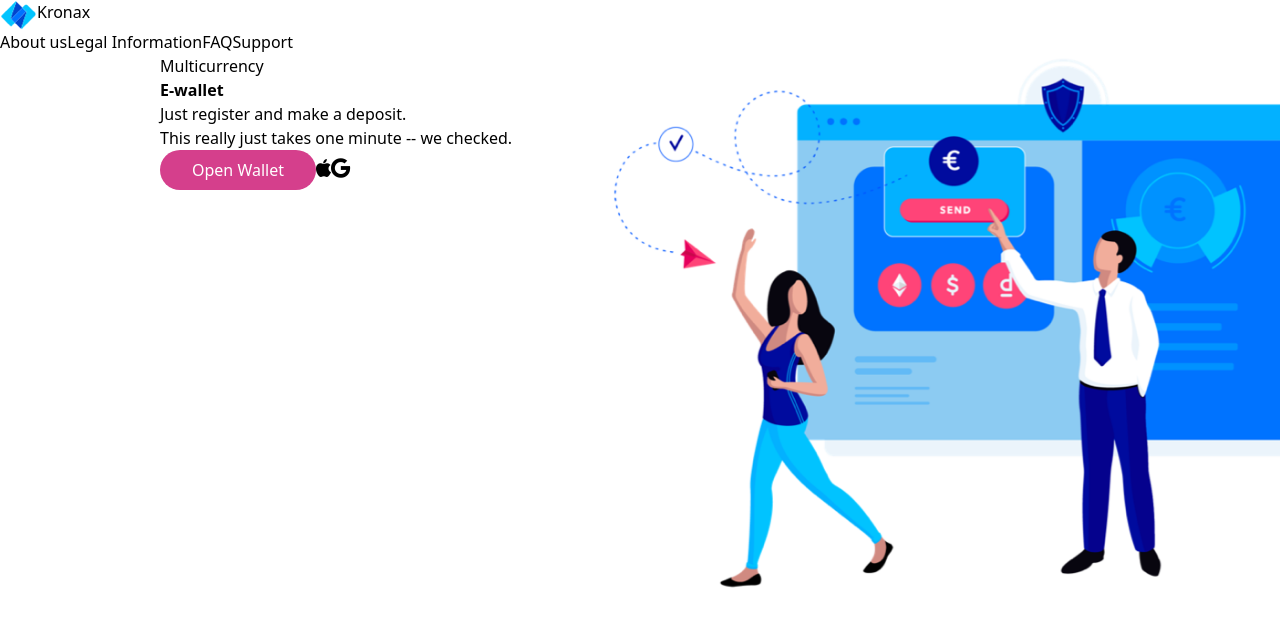
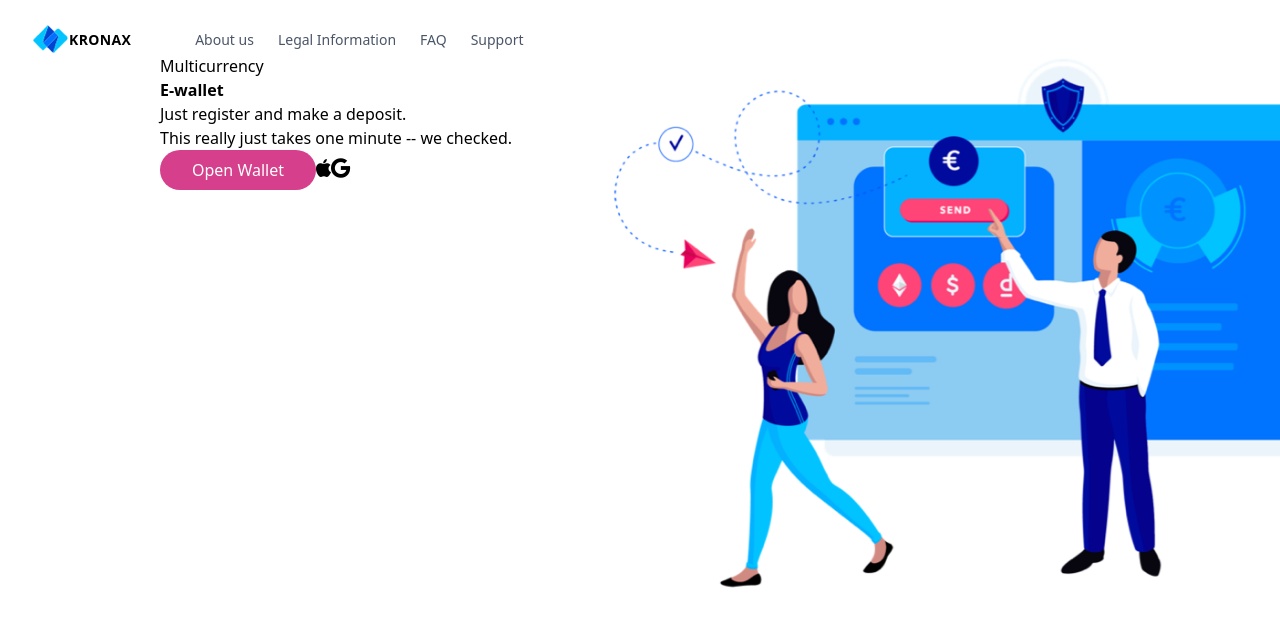
Before and after one commit to mostafabahri/kronax-landing, a website: page public/index.html in a window 1280 px wide. Drawn offline with nearby package versions, Linux system fonts and the light colour scheme; files that its build step writes are made by us from their sources.

Commit message:
Add navbar

```diff
--- a/public/index.html
+++ b/public/index.html
@@ -9,18 +9,20 @@
     <link rel="stylesheet" href="/debug-v1.css">
     <title>Kronax - Multicurrency E-Wallet</title>
 </head>
-<body class="antialiased">
-<nav class="">
-    <div class="flex flex-row">
-        <img src="images/logo.png" alt="logo">
-        <p>Kronax</p>
+<body class="antialiased ">
+<nav class="max-w-6xl mx-auto mt-6 ml-8">
+    <div class="flex items-center">
+        <div class="flex flex-row items-center font-extrabold tracking-wide uppercase text-sm">
+            <img src="images/logo.png" alt="logo">
+            <p>Kronax</p>
+        </div>
+        <ul class="ml-16 inline-flex justify-between text-gray-700 text-sm ">
+            <li><a href="#">About us</a></li>
+            <li class="ml-6"><a href="#">Legal Information</a></li>
+            <li class="ml-6"><a href="#">FAQ</a></li>
+            <li class="ml-6"><a href="#">Support</a></li>
+        </ul>
     </div>
-    <ul class="inline-flex">
-        <li><a href="#">About us</a></li>
-        <li><a href="#">Legal Information</a></li>
-        <li><a href="#">FAQ</a></li>
-        <li><a href="#">Support</a></li>
-    </ul>
 </nav>
 <main class="">
     <div class="flex justify-between md:pl-40 sm:flex-col md:flex-row flex-col-reverse">
```
